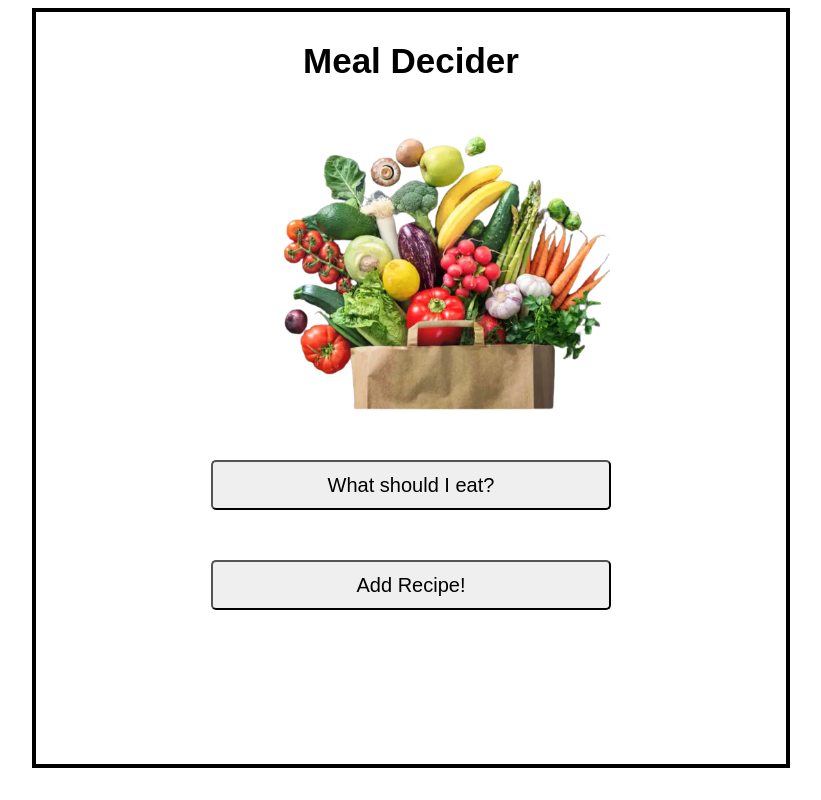
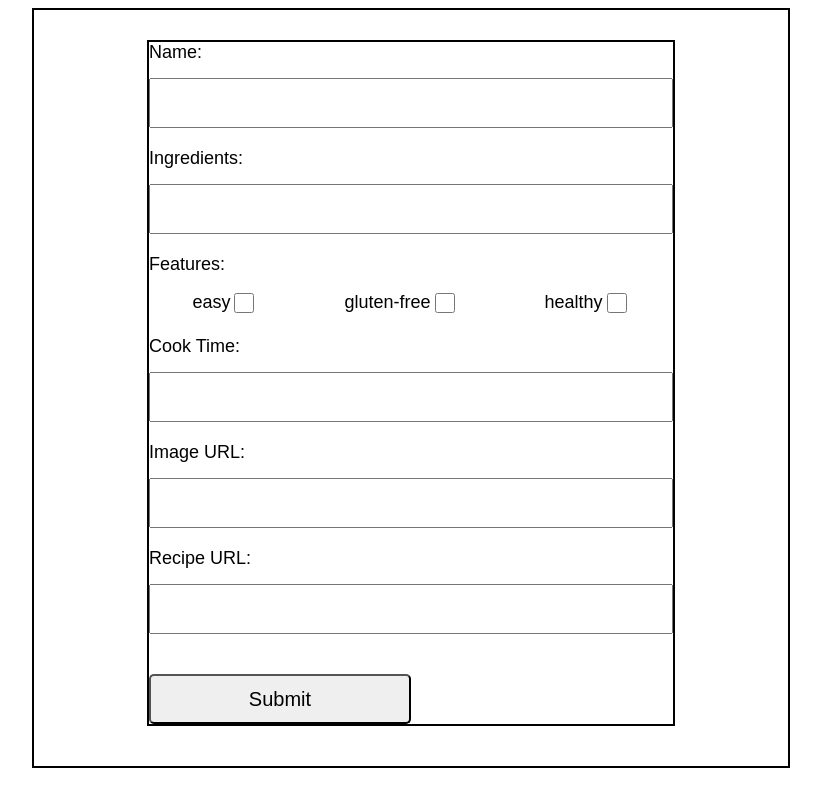
Before and after one commit to happyzhu-tech/mvp, a React app: page / in a window 1280 px wide. Shown: the whole page, without its empty margins (229-1050 px from the left). Built offline with nearby package versions, Linux system fonts and the light colour scheme; the HTML template or start-up script is replaced by a standard one.

Commit message:
format a recipe form

```diff
--- a/client/src/components/App.jsx
+++ b/client/src/components/App.jsx
@@ -3,6 +3,7 @@ import HomePage from './HomePage/HomePage.jsx';
 import AddIngredient from './AddIngredient/AddIngredient.jsx';
 import SideBar from './SideBar/SideBar.jsx';
 import ShowRecipe from './ShowRecipe/ShowRecipe.jsx';
+import RecipeForm from './RecipeForm/RecipeForm.jsx';
 import style from './App.module.css';
 
 const initialState = {
@@ -38,14 +39,15 @@ const App = () => {
   return (
     <div className={style.container}>
       <GlobalContext.Provider value={{ state, dispatch }}>
-        {state.isHomePage && <HomePage />}
+        {/* {state.isHomePage && <HomePage />}
         {state.isMainPage
         && (
           <div className={style.mainContent}>
             <SideBar />
             {state.showRecipe ? <ShowRecipe /> : <AddIngredient />}
           </div>
-        )}
+        )} */}
+        <RecipeForm />
       </GlobalContext.Provider>
     </div>
   );
--- /dev/null
+++ b/client/src/components/RecipeForm/RecipeForm.jsx
@@ -0,0 +1,67 @@
+import React, { useState } from 'react';
+import style from './RecipeForm.module.css';
+
+const RecipeForm = () => {
+  const [name, setName] = useState('');
+
+  return (
+    <form className={style.form}>
+      <div className={style.entry}>
+        <label htmlFor="name">
+          Name:
+          <input type="text" id="name" className={style.input} />
+        </label>
+      </div>
+      <div className={style.entry}>
+        <label htmlFor="ingredients">
+          Ingredients:
+          <input type="text" id="ingredients" className={style.input} />
+        </label>
+      </div>
+      <div className={style.entry}>
+        <p className={style.feature}>Features:</p>
+        <div className={style.checkboxs}>
+          <span>
+            <label htmlFor="easy">
+              easy
+              <input type="checkbox" id="easy" name="easy" className={style.checkbox} />
+            </label>
+          </span>
+          <span>
+            <label htmlFor="gluten-free">
+              gluten-free
+              <input type="checkbox" id="gluten-free" name="gluten-free" className={style.checkbox} />
+            </label>
+          </span>
+          <span>
+            <label htmlFor="healthy">
+              healthy
+              <input type="checkbox" id="healthy" name="healthy" className={style.checkbox} />
+            </label>
+          </span>
+        </div>
+      </div>
+      <div className={style.entry}>
+        <label htmlFor="cook_time">
+          Cook Time:
+          <input type="text" id="cook_time" className={style.input} />
+        </label>
+      </div>
+      <div className={style.entry}>
+        <label htmlFor="image_url">
+          Image URL:
+          <input type="text" id="image_url" className={style.input} />
+        </label>
+      </div>
+      <div className={style.entry}>
+        <label htmlFor="recipe_url">
+          Recipe URL:
+          <input type="text" id="recipe_url" className={style.input} />
+        </label>
+      </div>
+      <button type="submit" className={style.button}>Submit</button>
+    </form>
+  );
+};
+
+export default RecipeForm;
--- /dev/null
+++ b/client/src/components/RecipeForm/RecipeForm.module.css
@@ -0,0 +1,43 @@
+.form {
+  width: 70%;
+  margin: 30px auto 0 auto;
+  border: 2px black solid;
+  display: flex;
+  flex-flow: column wrap;
+  align-items: flex-start;
+}
+
+.entry {
+  width: 100%;
+  margin-bottom: 20px;
+}
+
+.input {
+  width: 100%;
+  margin-top: 15px;
+  height:50px;
+  font-size: 20px;
+}
+
+.feature {
+  margin-top: 0;
+  margin-bottom: 15px;
+}
+
+.checkboxs {
+  display: flex;
+  justify-content: space-around;
+}
+
+.checkbox {
+  width: 20px;
+  height: 20px;
+  vertical-align: middle;
+}
+
+.button {
+  margin-top: 20px;
+  width: 50%;
+  height: 50px;
+  font-size: 20px;
+}
```
